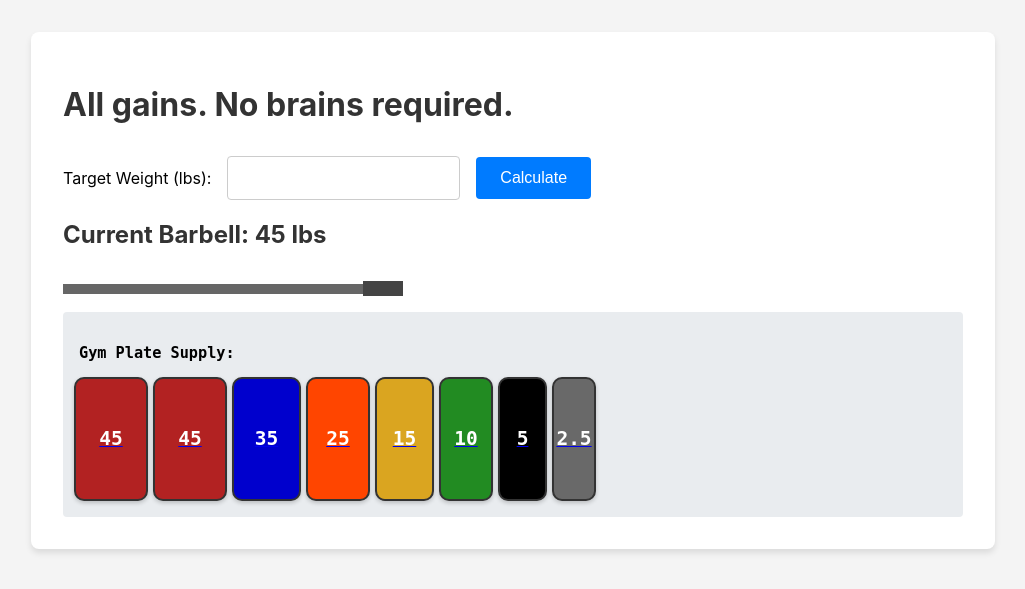
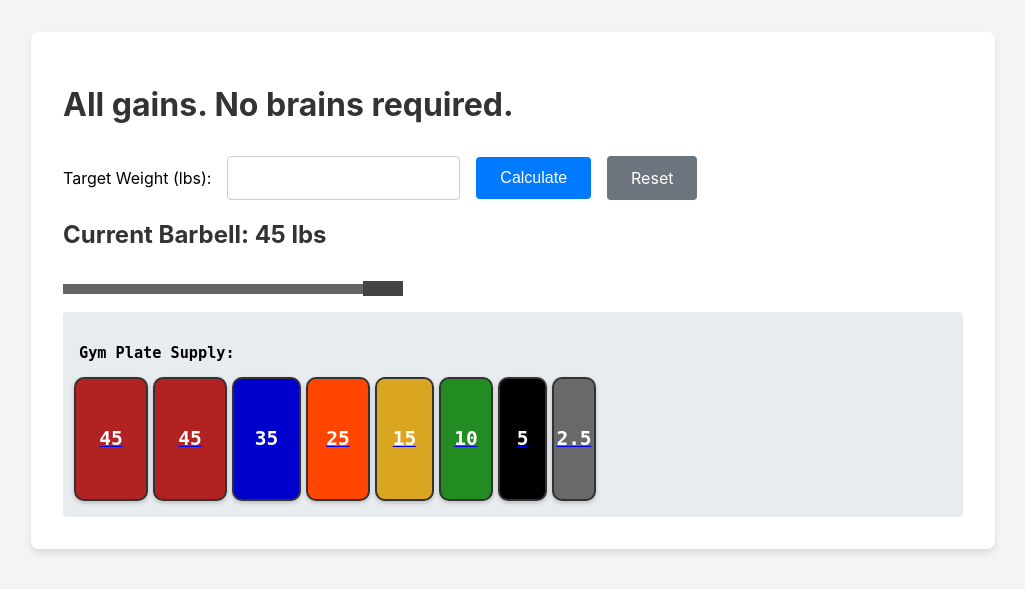
Before and after one commit to espdesign/gains-not-brains, a Flask app: page / in a window 1280 px wide. Shown: the top 589 px of the page, without its empty margins (127-1152 px from the left). Run offline with Flask 3, Linux system fonts and the light colour scheme.

Commit message:
added reset functionality and button

```diff
--- a/app/main.py
+++ b/app/main.py
@@ -71,5 +71,10 @@ def remove_plate(plate_weight):
         session['gym'] = gym.__dict__
     return redirect(url_for('index'))
 
+@app.route('/reset')
+def reset():
+    session.clear()
+    return redirect(url_for('index'))
+
 if __name__ == '__main__':
     app.run(debug=True, host='0.0.0.0')
--- a/app/templates/index.html
+++ b/app/templates/index.html
@@ -14,6 +14,8 @@
         input[type="number"] { padding: 0.75rem; border: 1px solid #ccc; border-radius: 4px; font-size: 1rem; }
         button { padding: 0.75rem 1.5rem; background-color: #007BFF; color: white; border: none; border-radius: 4px; cursor: pointer; font-size: 1rem; transition: background-color 0.2s; }
         button:hover { background-color: #0056b3; }
+        a.button { padding: 0.75rem 1.5rem; background-color: #6c757d; color: white; border: none; border-radius: 4px; cursor: pointer; font-size: 1rem; transition: background-color 0.2s; text-decoration: none; }
+        a.button:hover { background-color: #5a6268; }
         .error { color: #dc3545; margin-top: 1rem; font-weight: bold; }
         .info { background-color: #e9ecef; padding: 1rem; border-radius: 4px; margin-top: 1rem; font-family: monospace; }
 
@@ -90,6 +92,7 @@
             <label for="target_weight">Target Weight (lbs):</label>
             <input type="number" id="target_weight" name="target_weight" step="any" required>
             <button type="submit">Calculate</button>
+            <a href="{{ url_for('reset') }}" class="button">Reset</a>
         </form>
 
         {% if error %}
```
